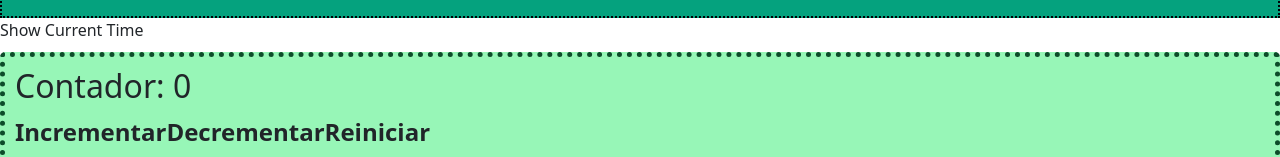
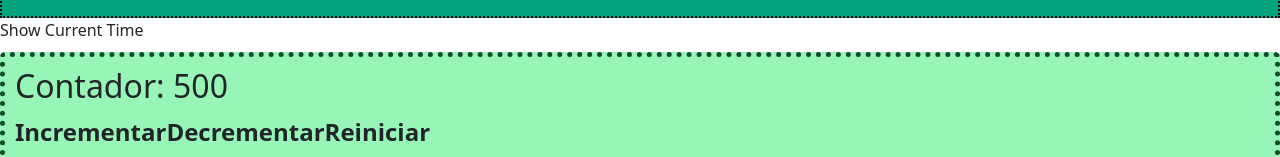
Before and after one commit to SalazarWilmer/EjerciciosDevelhope, a React (Vite) app in the folder REACT-WILMER/proyecto-vite/vite-project/: page / in a window 1280 px wide. Shown: the part 411-568 px from the top of the page. Built offline with nearby package versions, Linux system fonts and the light colour scheme; no server answers.

Commit message:
Ejercicio Custom Hooks 75

```diff
--- a/REACT-WILMER/proyecto-vite/vite-project/src/App.jsx
+++ b/REACT-WILMER/proyecto-vite/vite-project/src/App.jsx
@@ -25,9 +25,9 @@ function App() {
   const handleLogin = (userData) => {
     console.log("Login data:", userData);
   };
-  const initialValue = 0;
-  const incrementAmount = 1;
-  const decrementAmount = 1;
+  const initialValue = 500;
+  const incrementAmount = 50;
+  const decrementAmount = 50;
 
   const handleAlertClick = (currentTime) => {
     alert(`La hora actual es: ${currentTime}`);
--- a/REACT-WILMER/proyecto-vite/vite-project/src/Ejercicios/Counter.jsx
+++ b/REACT-WILMER/proyecto-vite/vite-project/src/Ejercicios/Counter.jsx
@@ -1,49 +1,19 @@
-import React, { useState, useEffect, useRef } from "react";
+import React from "react";
 import CounterDisplay from "./CounterDisplay";
-import "../styles/index.scss"
+import useCounter from "./useCounter";
+import "../styles/index.scss";
 
 const Counter = ({ initialValue, incrementAmount, decrementAmount }) => {
-  const [counter, setCounter] = useState(initialValue);
-  const cambiarDireccionRef = useRef(null);
-
-  useEffect(() => {
-    if (counter > initialValue) {
-      cambiarDireccionRef.current = "up";
-    } else if (counter < initialValue) {
-      cambiarDireccionRef.current = "down";
-    }
-    if (cambiarDireccionRef.current !== null) {
-      console.log("Dirección Cambiada", cambiarDireccionRef.current);
-    }
-  }, [counter, initialValue]);
-  const incrementCounter = () => {
-    setCounter(counter + incrementAmount);
-  };
-  const decrementCounter = () => {
-    setCounter(counter - decrementAmount);
-  };
-
-  const resetCounter = () => {
-    setCounter(initialValue);
-  };
+  const { counter, increment, decrement, reset } = useCounter(initialValue, incrementAmount, decrementAmount);
 
   return (
     <div className="counter-display">
       <CounterDisplay count={counter} />
-      <button onClick={incrementCounter}>Incrementar</button>
-      <button onClick={decrementCounter}>Decrementar</button>
-      <button onClick={resetCounter}>Reiniciar</button>
+      <button onClick={increment}>Incrementar</button>
+      <button onClick={decrement}>Decrementar</button>
+      <button onClick={reset}>Reiniciar</button>
     </div>
   );
 };
 
 export default Counter;
-
-/**  setCounter(counter + 1); funcion valor inmediato
- * Respuesta al ejercicio 30:
- * En este componente estamos usando una funcion de valor inmediato, tambien podriamos hacerlo con una funcion que devuelva
- * un valor que podria ser setCounter(prevCounter => prevCounter + 1), de las dos maneras se obtiene el resultado deseado, lo
- * que hay que tener en cuenta es que a medida que vayamos realizando mas y mas proyectos y ejercicios tendremos diferentes
- * situaciones en las que podamos usar una manera y la otra, la diferencia entre estas funciones es que la primera te dara un
- * valor directo mientras que la segunda tomara un valor y le sumara a ese valor dado.
- */
--- /dev/null
+++ b/REACT-WILMER/proyecto-vite/vite-project/src/Ejercicios/useCounter.jsx
@@ -0,0 +1,21 @@
+import { useState } from 'react';
+
+const useCounter = (initialValue = 0, incrementAmount = 1, decrementAmount = 1) => {
+  const [counter, setCounter] = useState(initialValue);
+
+  const increment = () => {
+    setCounter(prevCounter => prevCounter + incrementAmount);
+  };
+
+  const decrement = () => {
+    setCounter(prevCounter => prevCounter - decrementAmount);
+  };
+
+  const reset = () => {
+    setCounter(initialValue);
+  };
+
+  return { counter, increment, decrement, reset };
+};
+
+export default useCounter;
```
